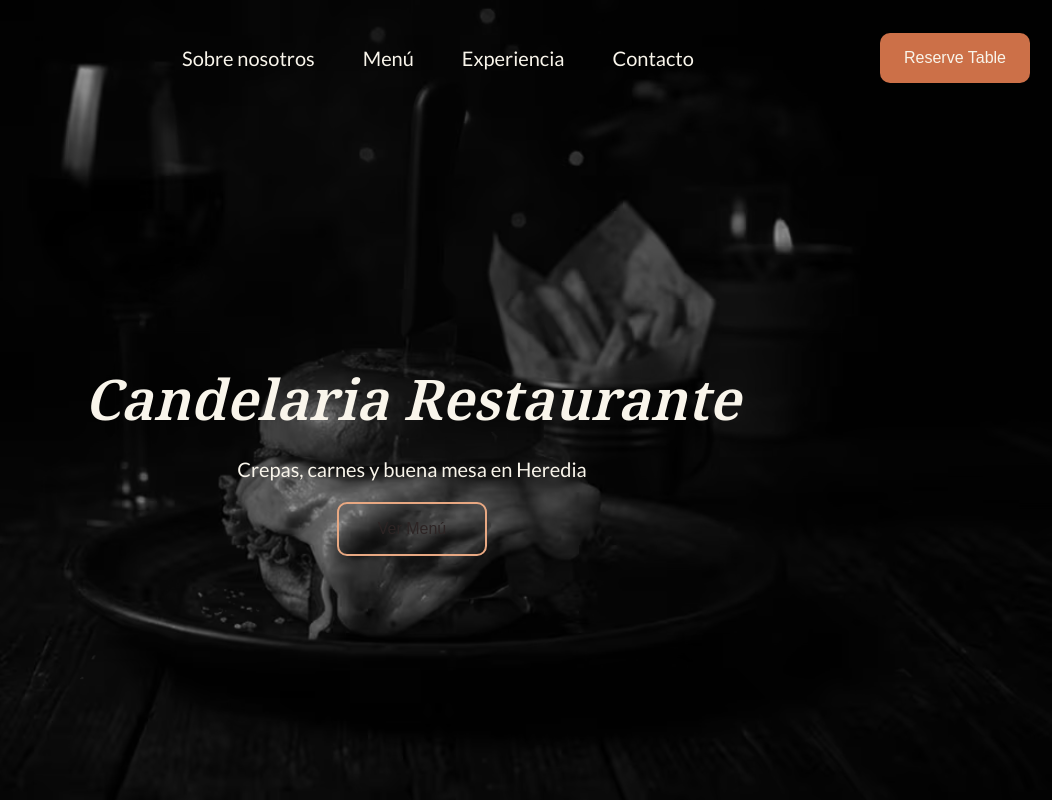
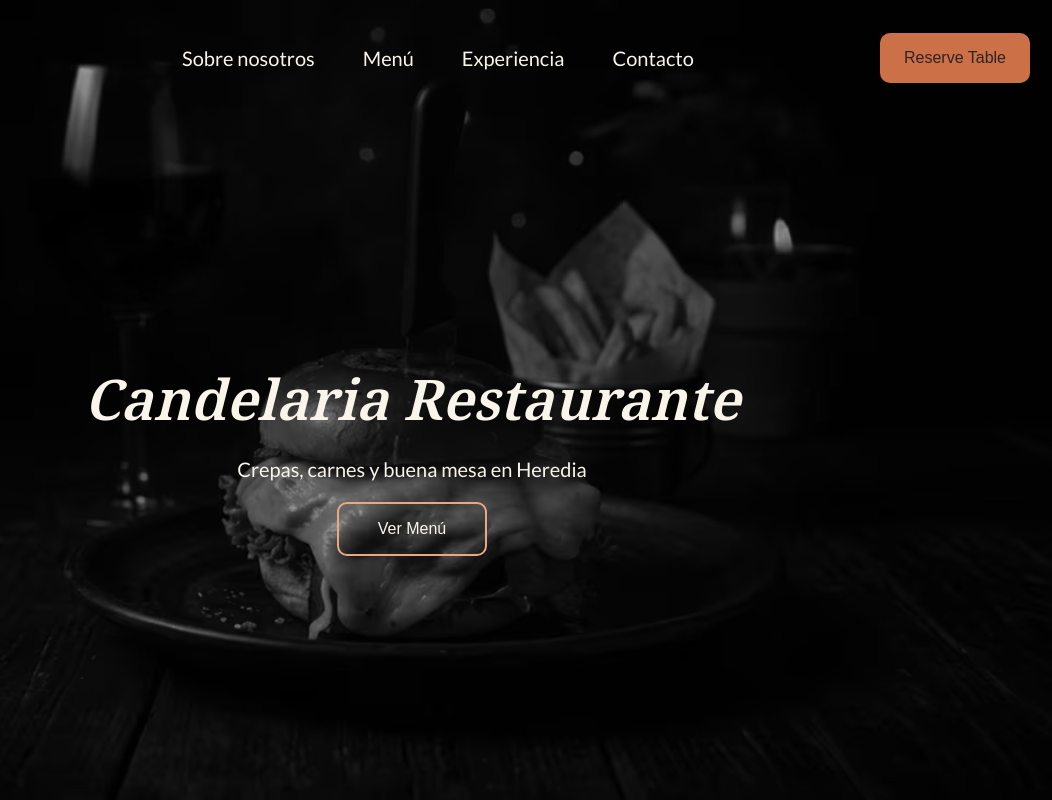
Before and after one commit to IgnacioGB00/Candelaria, a plain HTML site: page Candelaria/index.html in a window 1280 px wide. Shown: the top 800 px of the page, 228-1280 px from the left. Drawn offline with Linux system fonts and the light colour scheme; files whose address does not match are found by name.

Commit message:
Update styles.css

```diff
--- a/Candelaria/css/styles.css
+++ b/Candelaria/css/styles.css
@@ -185,23 +185,23 @@ hr {
 
 .btn--main {
     background-color: var(--color-terracota);
-    color: var(--color-crema);
+    color: var(--color-carbon);
 }
 
 .btn--main:hover {
     background-color: var(--color-terracota-light);
-    color: var(--color-carbon);
+
 }
 
 .btn--second {
     background: transparent;
     border: 2px solid var(--color-terracota-light);
-   color: var(--color-carbon);
+   color: var(--color-crema);
 }
 
 .btn--second:hover {
     background-color: var(--color-terracota);
-
+    color: var(--color-carbon);
 }
 
 /* ─────────────────────────────────────────────────────────
```
